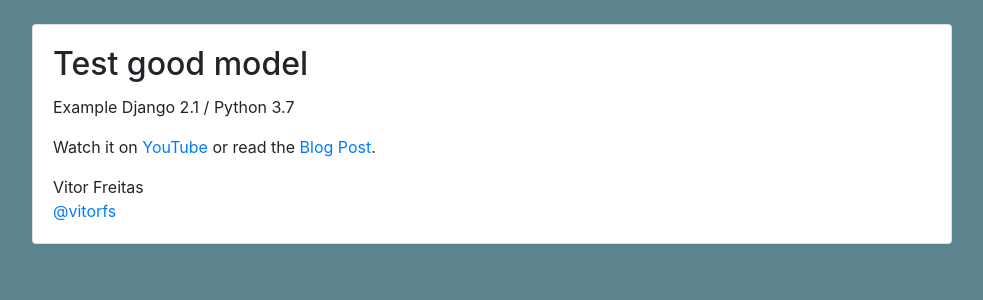
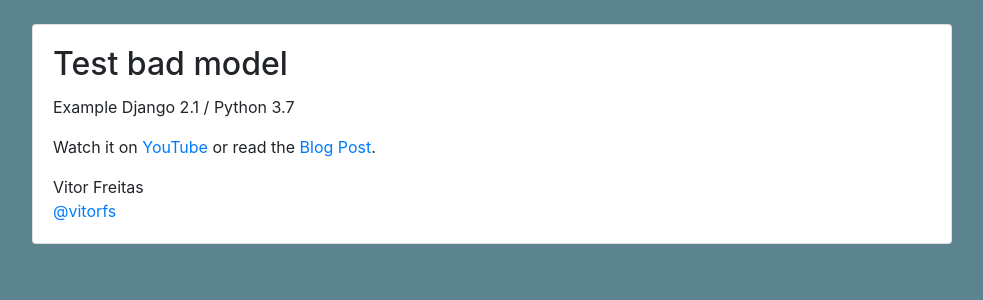
Before and after one commit to edward0128/mnist, a Django app: page / in a window 1280 px wide. Shown: the part 56-356 px from the top of the page, without its empty margins (148-1131 px from the left). Run offline with Django 3.2, Linux system fonts and the light colour scheme; parts of the project's set-up code (start-up, migrations or seed data) failed here and were passed over; some libraries are stand-ins or nearby versions.

Commit message:
bad model

```diff
--- a/Dockerfile/django-upload-example/mysite/templates/home.html
+++ b/Dockerfile/django-upload-example/mysite/templates/home.html
@@ -1,7 +1,7 @@
 {% extends 'base.html' %}
 
 {% block content %}
-  <h2 class="card-title">Test good model</h2>
+  <h2 class="card-title">Test bad model</h2>
   <p class="card-text">Example Django 2.1 / Python 3.7</p>
   <p class="card-text">
     Watch it on <a href="https://www.youtube.com/playlist?list=PLLxk3TkuAYnpm24Ma1XenNeq1oxxRcYFT">YouTube</a> or
```
Also changed, not shown: 1 other file.
